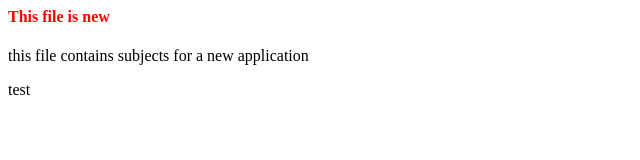
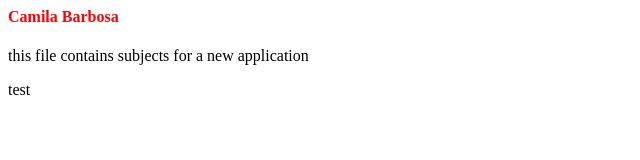
Before and after one commit to wilnertm/prueba-git, a plain HTML site: page index.html in a window 1280 px wide. Shown: the full height of the page, 0-640 px from the left. Drawn offline with Linux system fonts and the light colour scheme.

Commit message:
cambio de titulo

```diff
--- a/index.html
+++ b/index.html
@@ -3,7 +3,7 @@
     <title>Invie</title>
     <body>
       <h4 style="color:red;">
-        This file is new
+        Camila Barbosa
       </h4>
       <p>
         this file contains subjects for a new application
```
